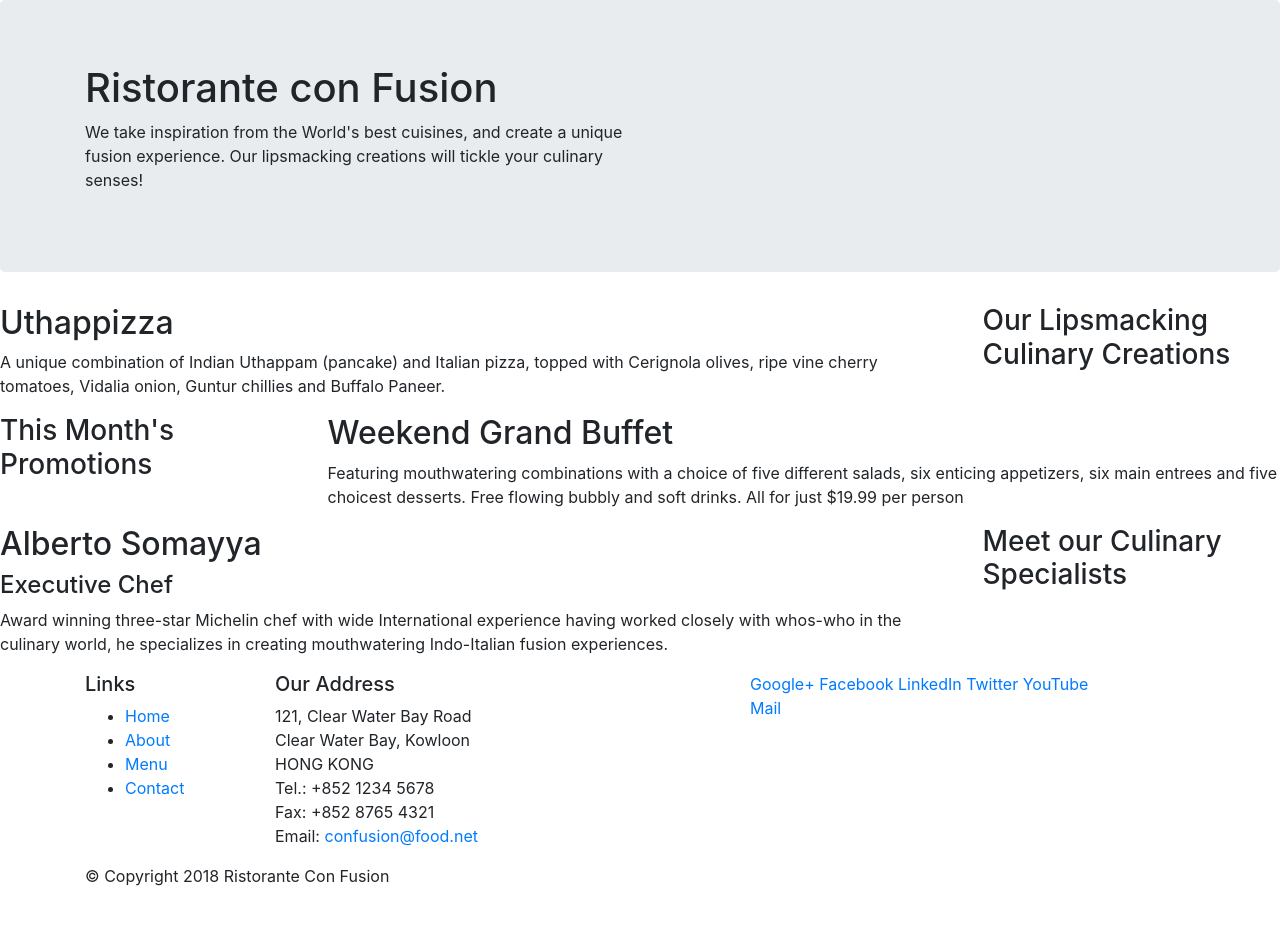
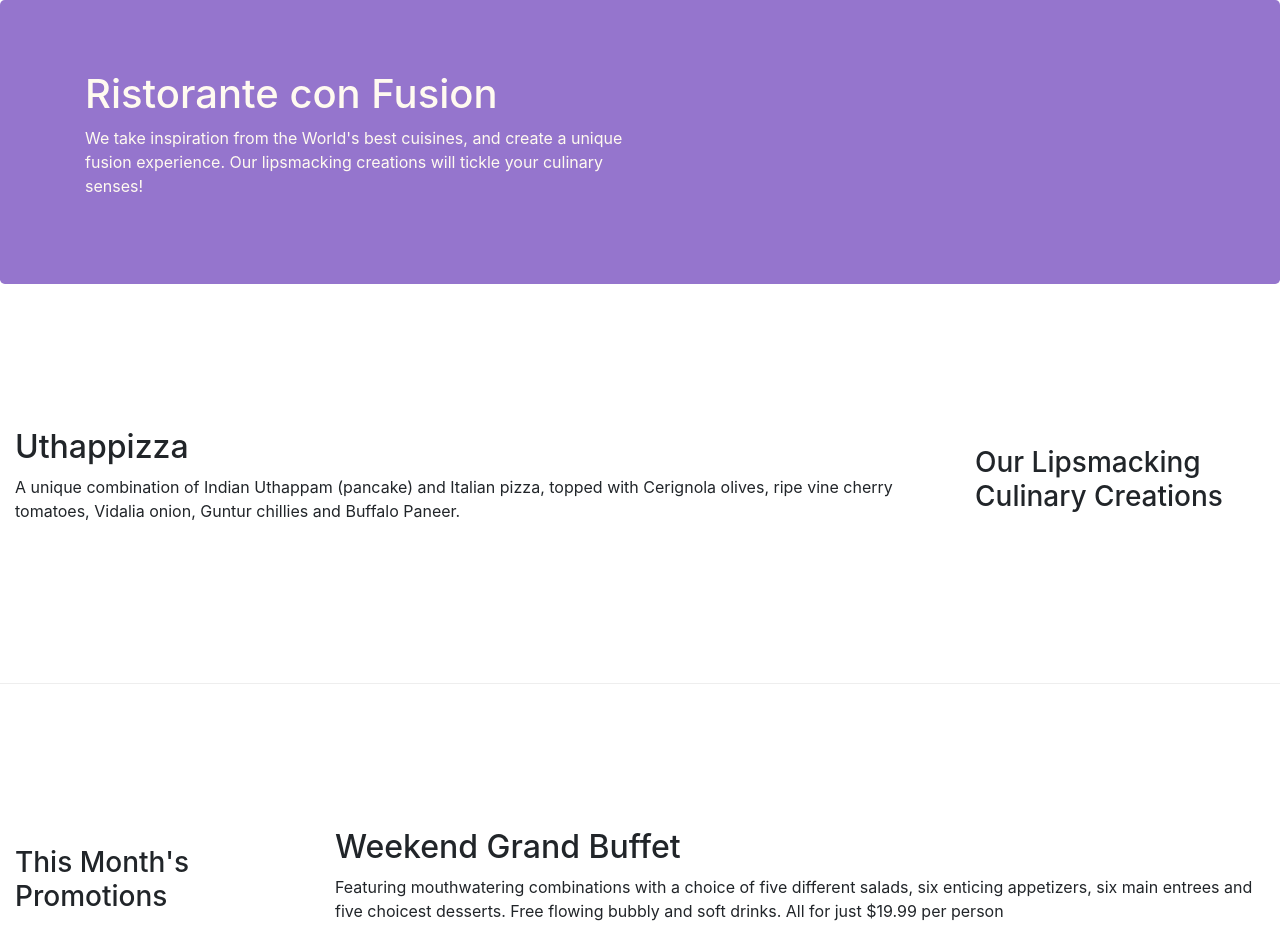
Before and after one commit to KashifBadr/FullStackModule1, a website: page index.html in a window 1280 px wide. Shown: the top 952 px of the page. Before the commit the page ends 904 px from the top, so only its background shows below. Drawn offline with nearby package versions, Linux system fonts and the light colour scheme.

Commit message:
add css class

```diff
--- /dev/null
+++ b/CSS/style.css
@@ -0,0 +1,26 @@
+.roe-header{
+    margin:0px auto;
+    padding: 0px auto;;
+}
+.row-content{
+    margin: 0px auto;
+    padding: 50px 0px 50px 0px;
+    border-bottom: 1px ridge;
+    min-height: 400px;
+}
+.footer{
+    background-color: #d1c4e9;
+    margin: 0px;
+    padding: 20px 0px 20px 0px;
+}
+.jumbotron{
+    padding: 70px 30px 70px 30px;
+    margin: 0px auto;
+    background: #9575cd;
+    color: floralwhite;
+}
+.address{
+    font-size: 80px;
+    margin: 0px;
+    color: #0f0f0f;
+}
--- a/index.html
+++ b/index.html
@@ -9,6 +9,7 @@
 
     <!-- Bootstrap CSS -->
     <link rel="stylesheet" href="node_modules/bootstrap/dist/css/bootstrap.min.css">
+    <link rel="stylesheet" href="css/style.css">
     <title>Ristorante Con Fusion</title>
 </head>
 
@@ -16,7 +17,7 @@
 
     <header class = "jumbotron">
         <div class= "container">
-            <div class ="row">
+            <div class ="row row-header">
                 <div class="col-12 col-sm-6">
                     <h1>Ristorante con Fusion</h1>
                     <p>We take inspiration from the World's best cuisines, and create a unique fusion experience. Our lipsmacking creations will tickle your culinary senses!</p>
@@ -28,7 +29,7 @@
     </header>
 
     <div vlass ="container">
-        <div class= "row">
+        <div class= "row row-content align-items-center">
             <div class="col-12 col-sm4 order-sm-last col-md-3">
                 <h3>Our Lipsmacking Culinary Creations</h3>
             </div>
@@ -39,7 +40,7 @@
         </div>
 
 
-        <div class= "row">
+        <div class= "row row-content align-items-center">
             <div class="col-12 col-sm4 col-md-3">
                 <h3>This Month's Promotions</h3>
             </div>
@@ -49,7 +50,7 @@
             </div>
         </div>
 
-        <div class= "row">
+        <div class= "row row-content align-items-center">
             <div class="col-12 col-sm4 order-sm-last col-md-3">
                 <h3>Meet our Culinary Specialists</h3>
             </div>
@@ -61,14 +62,15 @@
         </div>
     </div>
 
-    <footer>
+    <footer class="footer">
         <div class = "container">
             <div class="row">
                 <div class ="col-4 offsaet-1 col-sm-2">
                     <h5>Links</h5>
-                    <ul>
+                    <!-- <ul class="list-unstyled">list style -->
+                    <ul class="list-unstyled">
                         <li><a href="#">Home</a></li>
-                        <li><a href="#">About</a></li>
+                        <li><a href="#">About</a</li>
                         <li><a href="#">Menu</a></li>
                         <li><a href="#">Contact</a></li>
                     </ul>
@@ -84,8 +86,8 @@
 		              Email: <a href="mailto:confusion@food.net">confusion@food.net</a>
 		           </address>
                 </div>
-                <div class="col-12 col-sm-4">
-                    <div>
+                <div class="col-12 col-sm-4 align-self-center">
+                    <div class="text-center">
                         <a href="http://google.com/+">Google+</a>
                         <a href="http://www.facebook.com/profile.php?id=">Facebook</a>
                         <a href="http://www.linkedin.com/in/">LinkedIn</a>
@@ -95,7 +97,7 @@
                     </div>
                 </div>
            </div>
-           <div class ="row">
+           <div class ="row justify-content-center">
                 <div class="col-auto">
                     <p>© Copyright 2018 Ristorante Con Fusion</p>
                 </div>
```
